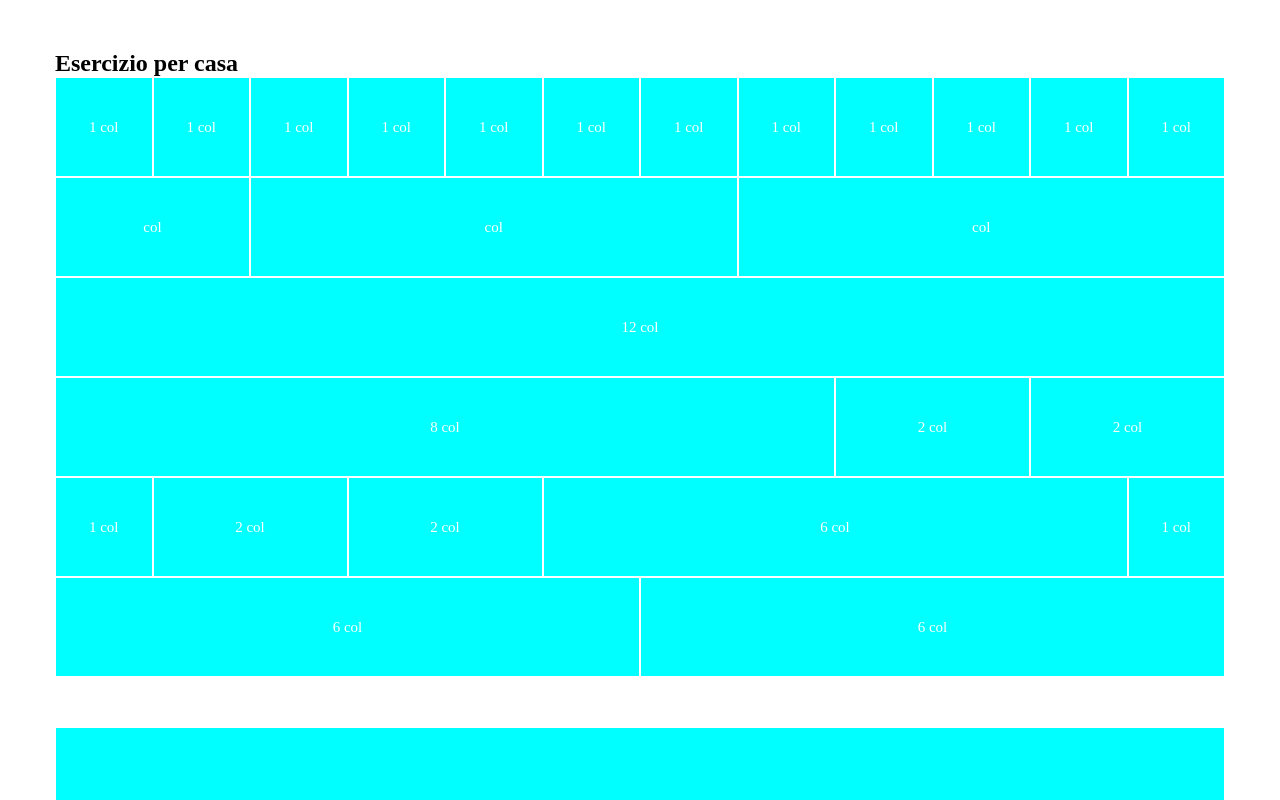
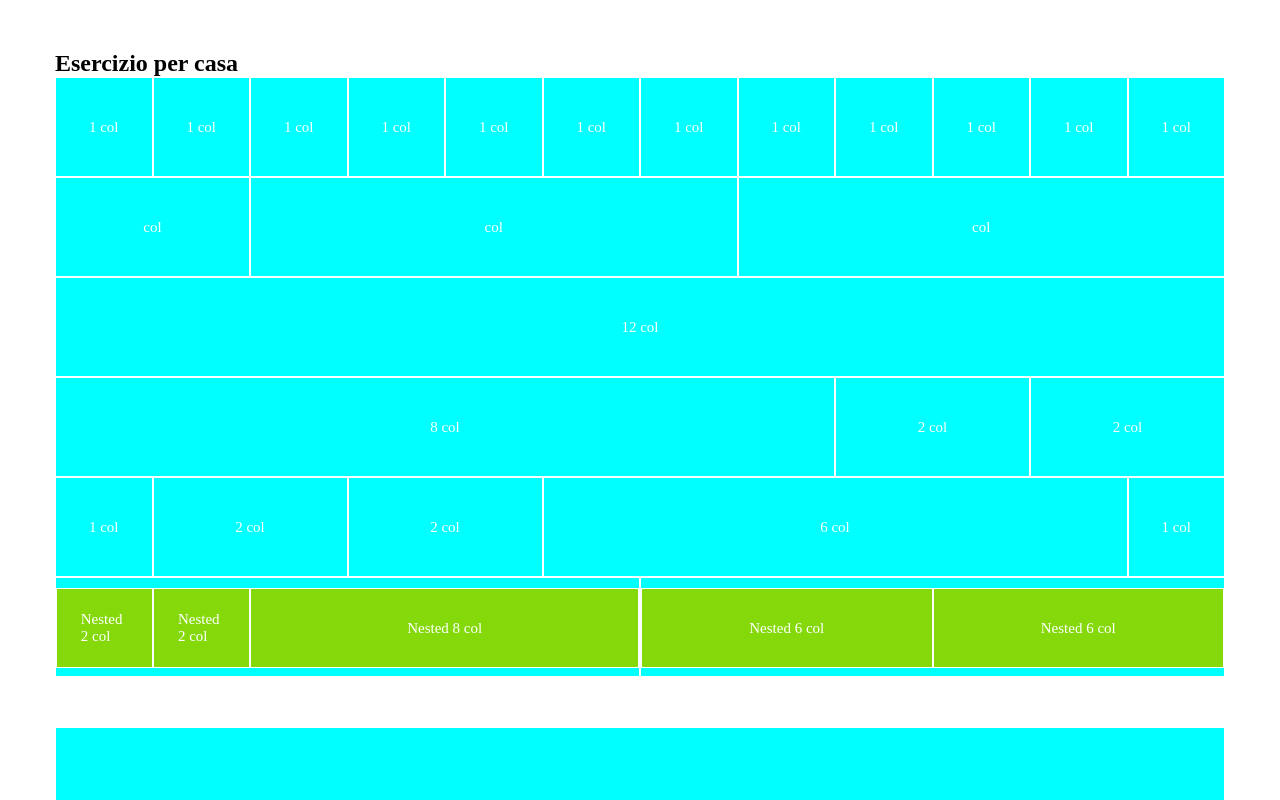
Before and after one commit to Passa69/html-css-12bool, a plain HTML site: page index.html in a window 1280 px wide. Shown: the top 800 px of the page. Drawn offline with Linux system fonts and the light colour scheme.

Commit message:
container1, finish

```diff
--- a/css/style.css
+++ b/css/style.css
@@ -17,6 +17,13 @@
     border: 0;
 }
 
+[class*="little"] {
+    margin-top: 10px;
+    background-color: rgb(133, 216, 10);
+    min-height: 80px;
+    border: 1px solid white;
+}
+
 /* contenitori */
 .container {
     margin: 50px auto;
--- a/index.html
+++ b/index.html
@@ -72,9 +72,23 @@
         </div>
 
         <div class="row">
-            <div class="col-6"><span class="title">6 col</span></div>
+            <div class="col-6">
+                <div class="row">
+                    <div class="col-2 little"><span class="title">Nested 2 col</span></div>
 
-            <div class="col-6"><span class="title">6 col</span></div>
+                    <div class="col-2 little"><span class="title">Nested 2 col</span></div>
+
+                    <div class="col-8 little"><span class="title">Nested 8 col</span></div>
+                </div>
+            </div>
+
+            <div class="col-6">
+                <div class="row">
+                    <div class="col-6 little"><span class="title">Nested 6 col</span></div>
+
+                    <div class="col-6 little"><span class="title">Nested 6 col</span></div>
+                </div>
+            </div>
         </div>
     </div>
 
```
